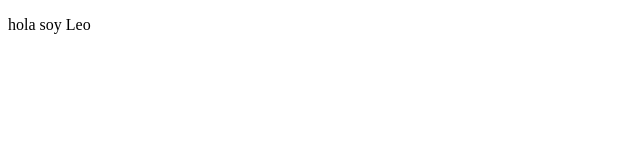
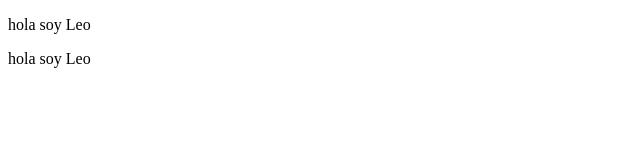
Before and after one commit to LeoBarrenechea/BootCamp, a plain HTML site: page prueba_Github/index.html in a window 1280 px wide. Shown: the full height of the page, 0-640 px from the left. Drawn offline with Linux system fonts and the light colour scheme.

Commit message:
hola de nuevo

```diff
--- a/prueba_Github/index.html
+++ b/prueba_Github/index.html
@@ -8,5 +8,6 @@
 </head>
 <body>
     <p>hola soy Leo</p>
+    <p>hola soy Leo</p>
 </body>
 </html>
```
